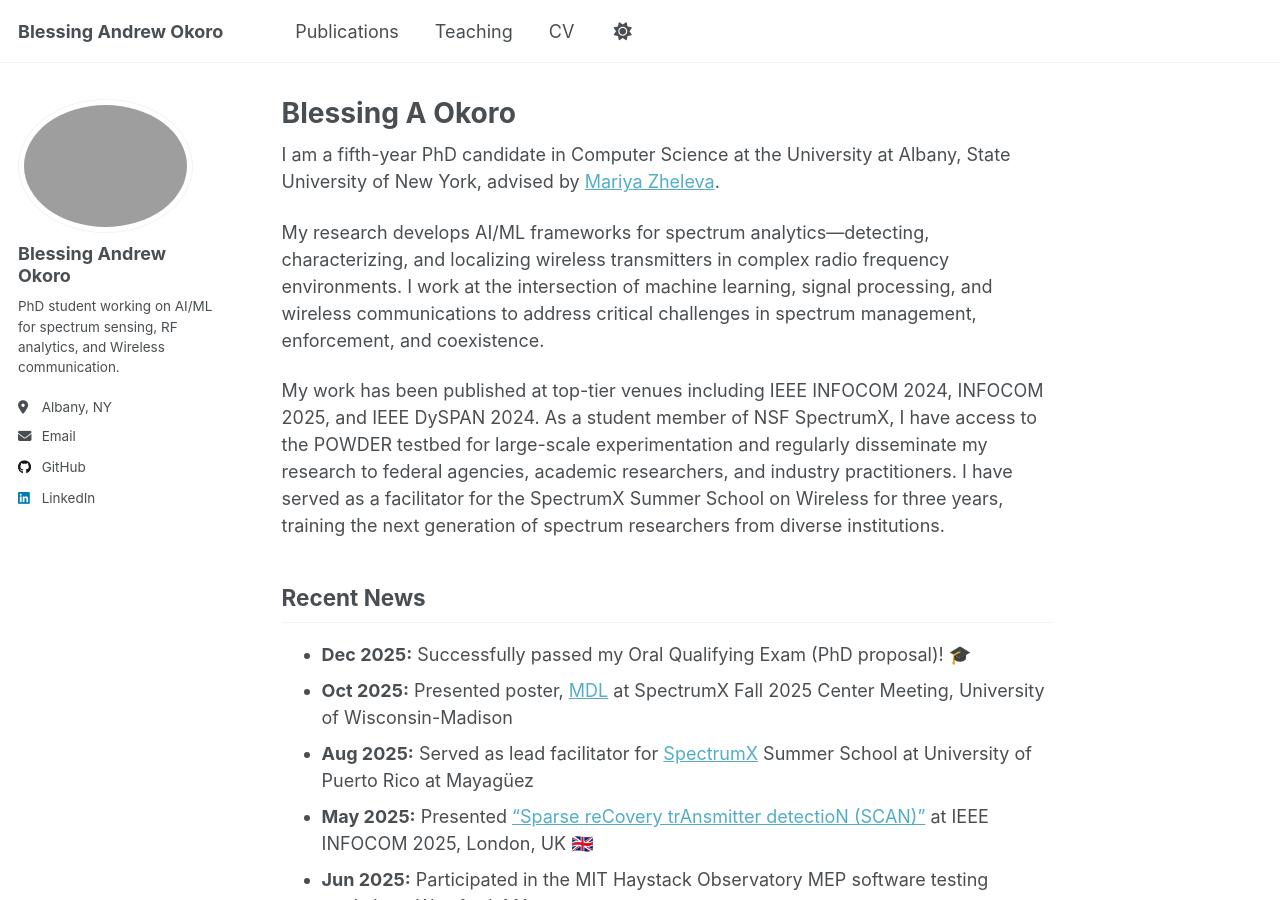
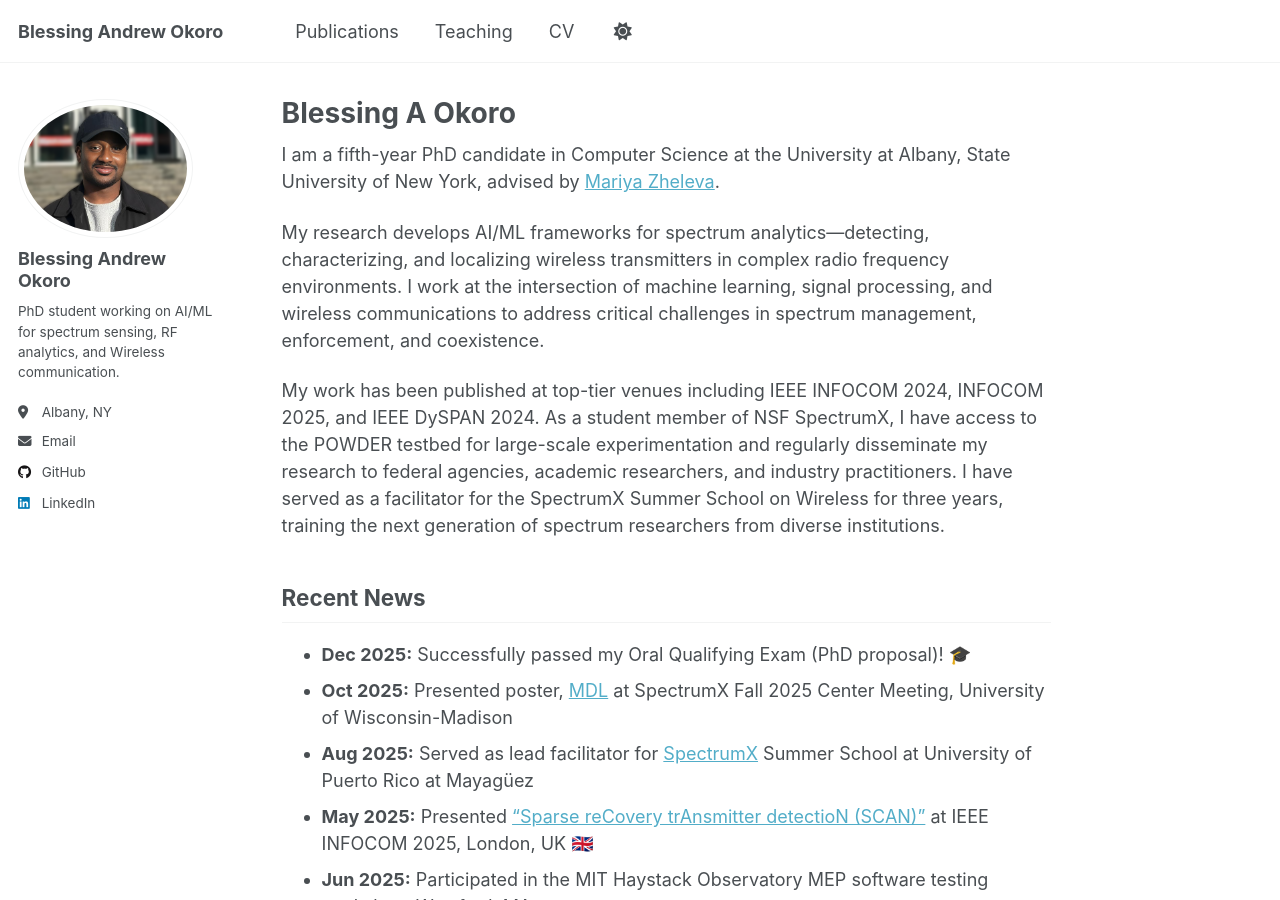
Before and after one commit to okoroandrew/okoroandrew.github.io, a Jekyll site: the page built from _pages/about.md, in a window 1280 px wide and 900 px high. Built offline with Jekyll 4.4.1, drawn with Linux system fonts in a browser that asks for light colours; a script that is not in the unit is left out.

Commit message:
Update _config.yml

```diff
--- a/_config.yml
+++ b/_config.yml
@@ -22,7 +22,7 @@ repository               : "okoroandrew/okoroandrew.github.io"
 #               Additional customization can be done by editing /_includes/author-profile.html
 author:
   # Biographic information
-  avatar           : "profile_pic.png"
+  avatar           : "profile_pic2.png"
   name             : "Blessing Andrew Okoro"
   pronouns         : # example: "she/her"
   bio              : "PhD student working on AI/ML for spectrum sensing, RF analytics, and Wireless communication."
```
